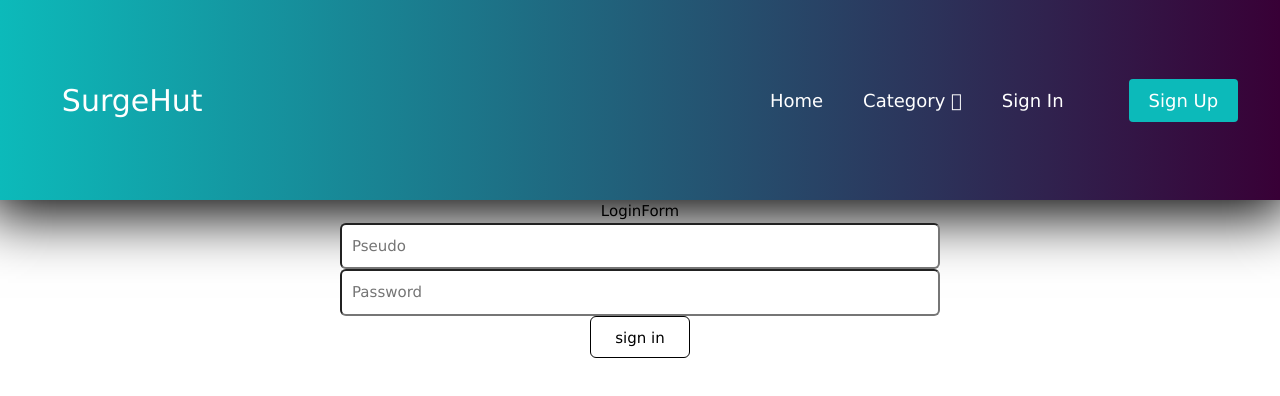
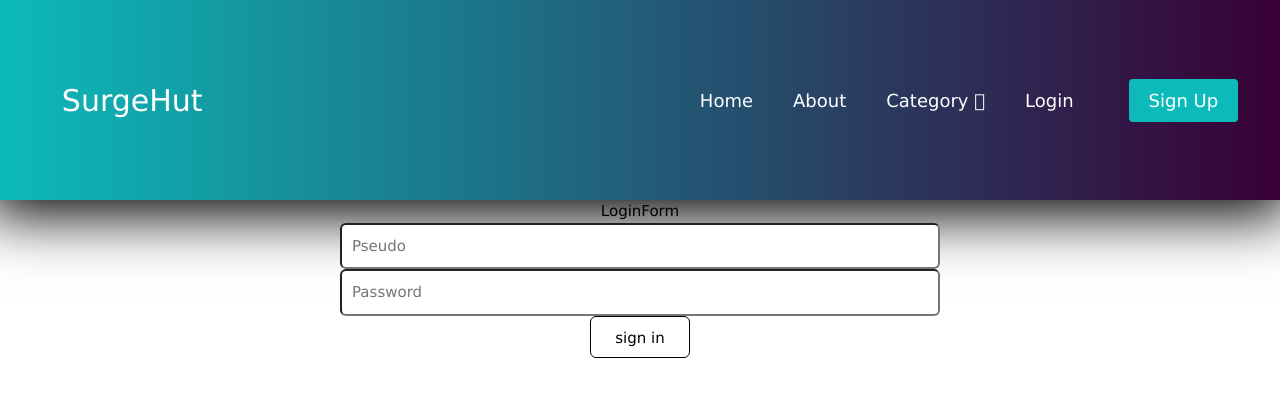
Before and after one commit to dbenavi5/surghut, a Next.js app in the folder application/docker/: page /login in a window 1280 px wide. Shown: the top 396 px of the page. Built offline with nearby package versions, Linux system fonts and the light colour scheme.

Commit message:
adding about on navbar and added logout structure to navbar

```diff
--- a/application/docker/components/Dropdown.css
+++ b/application/docker/components/Dropdown.css
@@ -1,5 +1,5 @@
 .dropdownMenu {
-    width: 200px;
+    width: 150px;
     position: absolute;
     top: 80px;
     list-style: none;
@@ -7,12 +7,13 @@
 }
 
 .dropdownMenu li{
-    background: #1888ff;
+    background: #fff;
     cursor: pointer;
+
 }
 
 .dropdownMenu li:hover {
-    background: #5cabff;
+    background: #0cbaba;
 }
 
 .dropdownMenu.clicked {
@@ -26,3 +27,8 @@
     color: #fff;
     padding: 16px;
 }
+@media screen and (max-width: 960px) {
+    .fa-caret-down {
+      display: none;
+    }
+}
--- a/application/docker/components/Navbar.js
+++ b/application/docker/components/Navbar.js
@@ -1,10 +1,9 @@
 import React, { useState } from 'react';
-// import Link from 'next/link';
 import Dropdown from './Dropdown';
 import {useAuth} from '../contexts/auth';
-//import Watermark from './Watermark';
-//import styles from './Navbar.module.css';
 import {MobileButton} from './MobileButton';
+import Button from './Button';
+// import Link from 'next/link'
 
 
 function Navbar() {
@@ -17,6 +16,22 @@ function Navbar() {
   const handleClick = () => setClick(!click);
 
   const closeMobileMenu  = () => setClick(false);
+
+  const onMouseEnter = () => {
+    if(window.innerWidth < 960) {
+      setDropdown(false);
+    } else {
+      setDropdown(true);
+    }
+  };
+
+  const onMouseLeave = () => {
+    if(window.innerWidth < 960) {
+      setDropdown(false);
+    } else {
+      setDropdown(false);
+    }
+  };
 
   return (
     <>
@@ -34,21 +49,40 @@ function Navbar() {
           </a>
         </li>
         <li className="navItems">
+          <a href="/about" className="navLinks" onClick={closeMobileMenu}>
+            About
+          </a>
+        </li>
+        <li className="navItems"
+            onMouseEnter={onMouseEnter}
+            onMouseLeave={onMouseLeave}
+        >
           <a href="#" className="navLinks" onClick={closeMobileMenu}>
             Category <i className="fas fa-caret-down"/>
           </a>
           {dropdown && <Dropdown/>}
         </li>
-        <li className="navItems">
-          <a href="/login" className="navLinks" onClick={closeMobileMenu}>
-            Sign In
-          </a>
-        </li>
-        <li className="navItems">
-          <a href="/register" className="navMobile" onClick={closeMobileMenu}>
-            Sign Up
-          </a>
-        </li>
+        {isAuthenticated ?
+          <>
+            <li className="navItems">
+              <a href="/update" className="navLinks">update</a>
+            </li>
+            <Button
+              onClick={logout}
+            >
+                  Logout
+            </Button>
+          </> :
+          <>
+            <li className="navItems">
+              <a href="/login" className="navLinks">Login</a>
+            </li>
+            <li className="navItems">
+              <a href="/register" className="navMobile">Sign Up</a>
+            </li>
+          </>
+
+        }
       </ul>
       <MobileButton />
     </nav>
```
